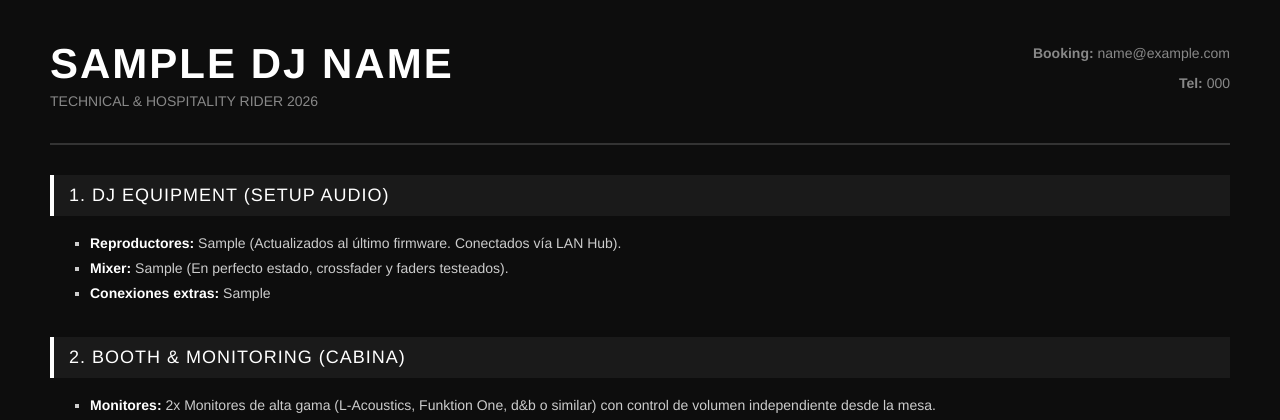
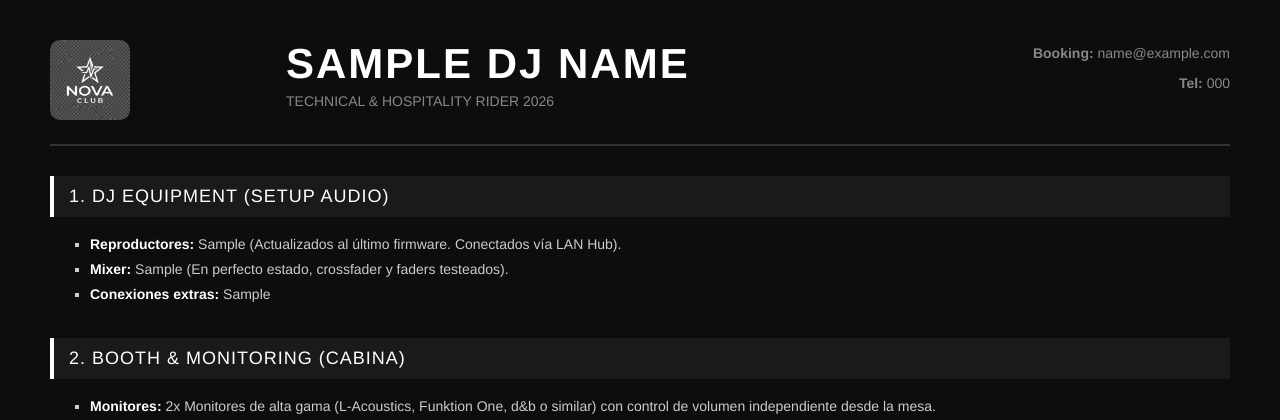
Before and after one commit to gaelfigue/bot-nova, a Python web app: template bot_engine/utils/templates/rider_template.html in a window 1280 px wide. Shown: the top 420 px of the page. Run offline with Jinja, Linux system fonts and the light colour scheme; the template is opened without the code that fills it: most values are stand-ins (such as "Sample title", 1, 10 or a date in 2020).

Commit message:
💎 BRANDING: Integración del logo de Nova Club en los PDFs Premium.

```diff
--- a/bot_engine/utils/pdf_generator.py
+++ b/bot_engine/utils/pdf_generator.py
@@ -45,8 +45,8 @@ def render_premium_rider(data: dict) -> Path:
         filename = f"RIDER_{template_vars['dj_name'].replace(' ', '_')}.pdf"
         output_path = OUTPUT_DIR / filename
 
-        # WeasyPrint render
-        HTML(string=html_content).write_pdf(str(output_path))
+        # WeasyPrint render con base_url para imágenes
+        HTML(string=html_content, base_url=str(TEMPLATE_DIR)).write_pdf(str(output_path))
 
         logger.info(f"PDF Premium generado: {output_path}")
         return output_path
--- a/bot_engine/utils/templates/rider_template.html
+++ b/bot_engine/utils/templates/rider_template.html
@@ -74,11 +74,14 @@
 <body>
 
     <div class="header">
-        <div style="width: 60%;">
+        <div style="width: 20%;">
+            <img src="logo_nova.png" style="width: 80px; height: 80px; border-radius: 10px;">
+        </div>
+        <div style="width: 45%;">
             <h1>{{ dj_name }}</h1>
             <p>TECHNICAL & HOSPITALITY RIDER 2026</p>
         </div>
-        <div style="width: 40%; text-align: right;">
+        <div style="width: 35%; text-align: right;">
             <p><strong>Booking:</strong> {{ contacto_email }}</p>
             <p><strong>Tel:</strong> {{ contacto_tel }}</p>
         </div>
```
Also changed, not shown: bot_engine/utils/templates/logo_nova.png (added).
